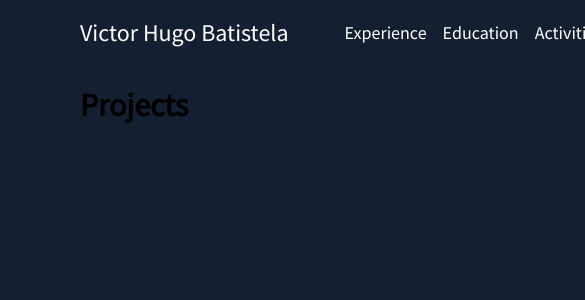
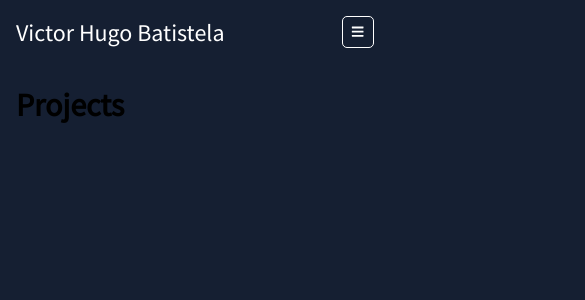
Before and after one commit to bavichugo/bavichugo-website, a React (Create React App) app: page /projects in a window 390 px wide. Shown: the top 300 px of the page, 585 px wide, since content can reach past the window. Built offline with nearby package versions, Linux system fonts and the light colour scheme.

Commit message:
Add responsive layout for navbar

```diff
--- a/package.json
+++ b/package.json
@@ -9,6 +9,7 @@
     "node-sass": "^7.0.3",
     "react": "^18.2.0",
     "react-dom": "^18.2.0",
+    "react-icons": "^4.6.0",
     "react-router-dom": "^6.4.3",
     "react-scripts": "5.0.1",
     "web-vitals": "^2.1.4"
--- /dev/null
+++ b/src/components/layout/Footer.js
@@ -0,0 +1,5 @@
+const Footer = () => {
+  return <div></div>
+}
+
+export default Footer;
--- a/src/components/layout/MainCenteredLayout.scss
+++ b/src/components/layout/MainCenteredLayout.scss
@@ -1,5 +1,5 @@
 .main-centered-layout__container {
     max-width: 1320px;
-    padding: 0 5rem;
+    padding: 0 1rem;
     margin: 0 auto;
 }
--- a/src/components/layout/NavBar.js
+++ b/src/components/layout/NavBar.js
@@ -1,27 +1,41 @@
 import { NavLink, Link } from "react-router-dom";
-import { useState } from "react";
 import MainCenteredLayout from "./MainCenteredLayout";
+import { FaBars } from "react-icons/fa";
+import { IconContext } from "react-icons";
 import "./NavBar.scss";
 
 const NavBar = () => {
-  const [highlighted, setHighlighted] = useState();
-
   return (
     <nav className="nav-bar__main-container">
       <MainCenteredLayout className="nav-bar__main-centered-container nav-bar__link-style">
-        <Link
-          to="/"
-          className="nav-bar__my-name"
-        >
+        <Link to="/" className="nav-bar__my-name">
           Victor Hugo Batistela
         </Link>
         <ul className="nav-bar__main-inner-container">
-          <NavLink to="experience">Experience</NavLink>
-          <NavLink to="education">Education</NavLink>
-          <NavLink to="activities">Activities</NavLink>
-          <NavLink to="projects">Projects</NavLink>
-          <NavLink to="contact">Contact</NavLink>
+          <li>
+            <NavLink to="experience">Experience</NavLink>
+          </li>
+          <li>
+            <NavLink to="education">Education</NavLink>
+          </li>
+          <li>
+            <NavLink to="activities">Activities</NavLink>
+          </li>
+          <li>
+            <NavLink to="projects">Projects</NavLink>
+          </li>
+          <li>
+            <NavLink to="contact">Contact</NavLink>
+          </li>
         </ul>
+        <button
+          className="nav-bar__burger-menu"
+          onClick={() => console.log("this was clicked")}
+        >
+          <IconContext.Provider value={{ color: "white" }}>
+            <FaBars />
+          </IconContext.Provider>
+        </button>
       </MainCenteredLayout>
     </nav>
   );
--- a/src/components/layout/NavBar.scss
+++ b/src/components/layout/NavBar.scss
@@ -1,13 +1,11 @@
-@import '../../constants.scss';
+@import "../../constants.scss";
+
+$icon-width: 2rem;
+$icon-height: 2rem;
 
 .nav-bar__main-container {
   height: 4rem;
   display: flex;
-}
-
-.nav-bar__link-style a {
-    color: white;
-    text-decoration: none;
 }
 
 .nav-bar__main-centered-container {
@@ -17,10 +15,30 @@
   width: 100%;
 }
 
+.nav-bar__link-style a {
+  color: white;
+  text-decoration: none;
+}
+
+.nav-bar__my-name {
+  font-size: x-large;
+  white-space: nowrap;
+}
+
+.nav-bar__main-inner-container {
+  display: none;
+  list-style-type: none;
+  row-gap: 1rem;
+  margin: 0;
+
+  @media screen and (min-width: $medium-screen-breakpoint) {
+    display: flex;
+  }
+}
+
 .nav-bar__main-inner-container a {
   margin-left: 1rem;
   font-size: large;
-    padding-bottom: 0.5rem;
 
   &:hover {
     border-bottom: 3px solid $blue-light;
@@ -31,7 +49,26 @@
   border-bottom: 3px solid $blue-light;
 }
 
-.nav-bar__my-name {
-    font-size: x-large;
-    white-space: nowrap;
+.nav-bar__burger-menu {
+  width: $icon-width;
+  height: $icon-height;
+  border: 1px solid white;
+  border-radius: 5px;
+  background-color: transparent;
+  display: flex;
+  justify-content: center;
+  align-items: center;
+
+  &:hover {
+    cursor: pointer;
+    background-color: rgba(255, 255, 255, 0.2);
   }
+
+  @media screen and (min-width: $medium-screen-breakpoint) {
+    display: none;
+  }
+}
+
+.icon-test {
+  color: white;
+}
--- a/src/constants.scss
+++ b/src/constants.scss
@@ -1,3 +1,7 @@
 // Colors
 $blue-dark: #151f32;
 $blue-light: #338AF1;
+
+// Breakpoints
+$medium-screen-breakpoint: 850px;
+$small-screen-breakpoint: 480px;
```
Also changed, not shown: src/components/layout/Footer.scss (added), 2 other files (tests, documents, lock files or other folders). Lines whose indentation alone changed are shown as unchanged.
